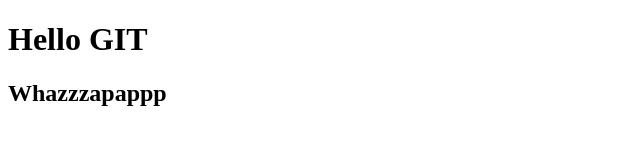
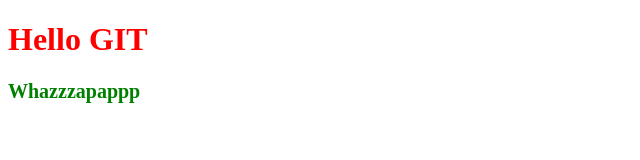
Before and after one commit to enby07/webexamps, a plain HTML site: page index.html in a window 1280 px wide. Shown: the whole page, without its empty margins (0-640 px from the left). Drawn offline with Linux system fonts and the light colour scheme.

Commit message:
impleneted style.css

```diff
--- a/index.html
+++ b/index.html
@@ -1,5 +1,8 @@
 <!DOCTYPE html>
 <html>
+    <head>
+        <link rel="stylesheet" href="style.css"></style>
+    </head>
     <body>
         <h1> Hello GIT</h1>
         <h2> Whazzzapappp</h2>
```
